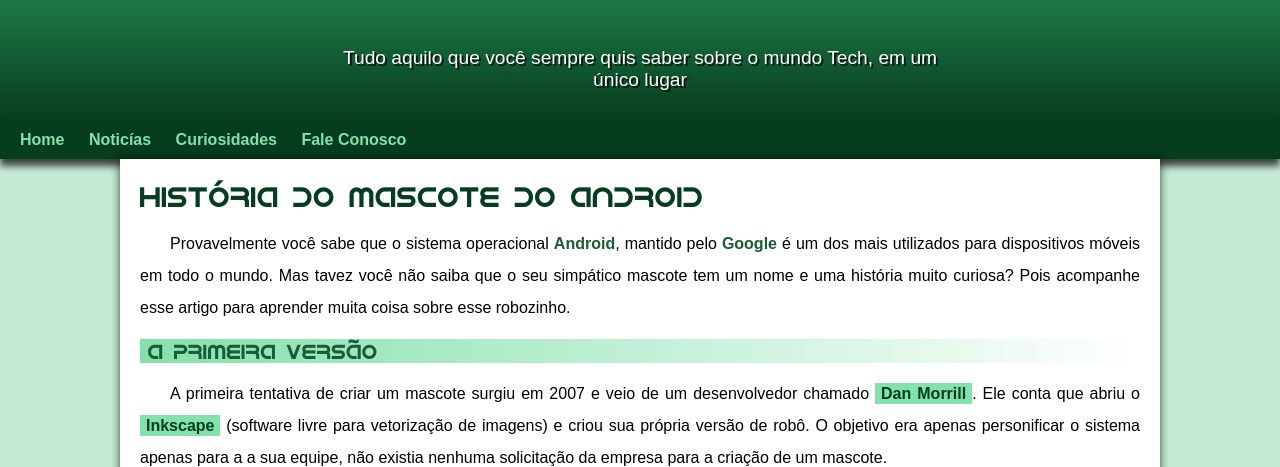
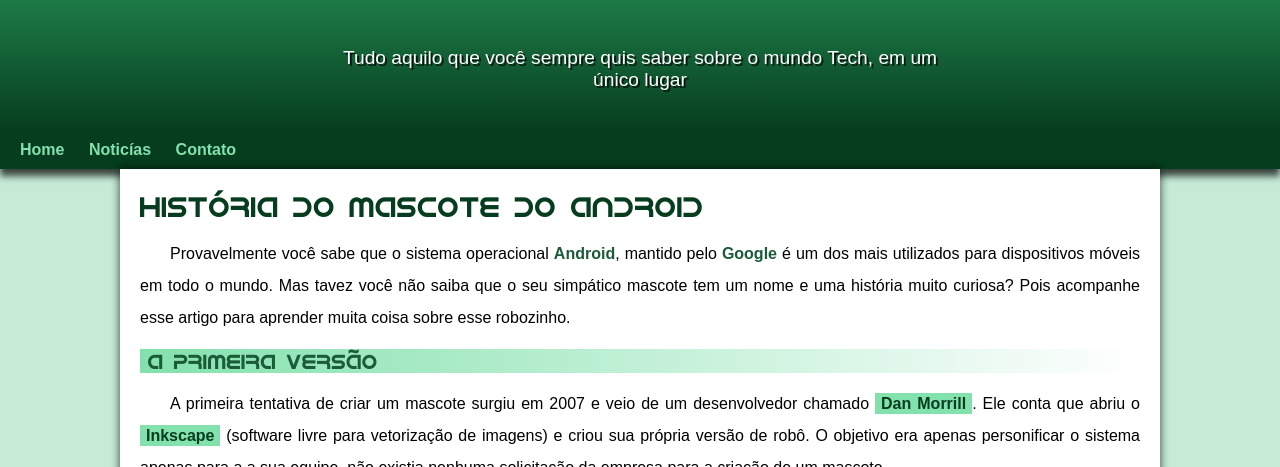
Before and after one commit to renatopires/progeto-android, a plain HTML site: page index.html in a window 1280 px wide. Shown: the part 100-567 px from the top of the page. Drawn offline with Linux system fonts and the light colour scheme.

Commit message:
mudancas

```diff
--- a/estilo/style.css
+++ b/estilo/style.css
@@ -51,6 +51,7 @@ header > p {
     color: white;
     max-width: 600px;
     padding: 30px;
+    padding-bottom: 40px;
     padding-right: 10px;
     padding-left: 10px;
     margin: auto;
--- a/index.html
+++ b/index.html
@@ -16,8 +16,7 @@
     <nav>
         <a href="#">Home</a>
         <a href="#">Noticías</a>
-        <a href="#">Curiosidades</a>
-        <a href="#">Fale Conosco</a>
+        <a href="#">Contato</a>
     </nav>
     <main>
         <article>
@@ -86,7 +85,7 @@
         </article>
     </main>
     <footer>
-        Site criado por <a href="https://gustavoguanabara.github.io/" target="_blank">Gustavo Guanabara</a> para o <a href="https://www.youtube.com/channel/UCrWvhVmt0Qac3HgsjQK62FQ " target="_blank">CursoemVideo.</a>
+        Site criado por <a href="https://instagram.com/renatim_pires?utm_medium=copy_link" target="_blank">Renato Pires</a> para o <a href="https://www.facebook.com/profile.php?id=100009978855612" target="_blank">Meu facebook.</a>
     </footer>
 </body>
 </html>
```
